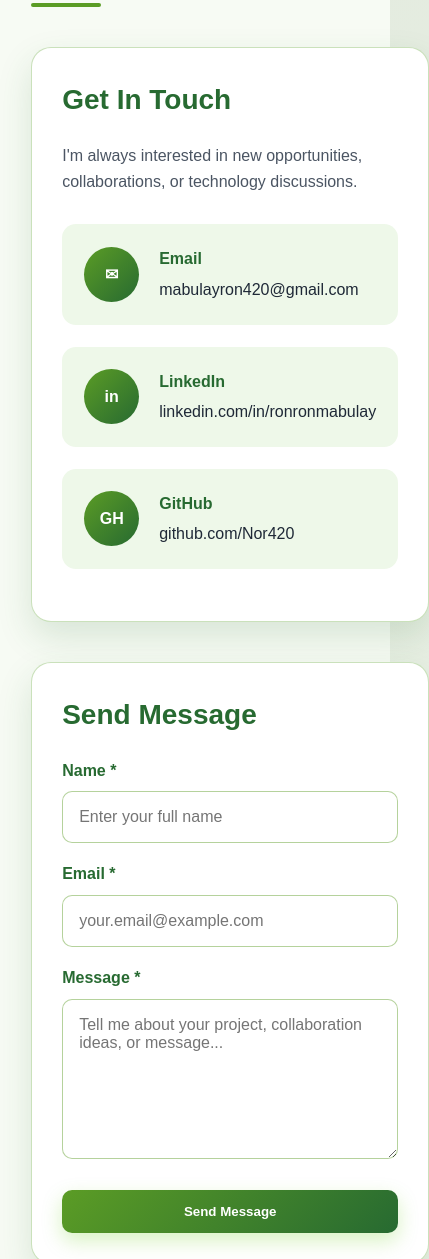
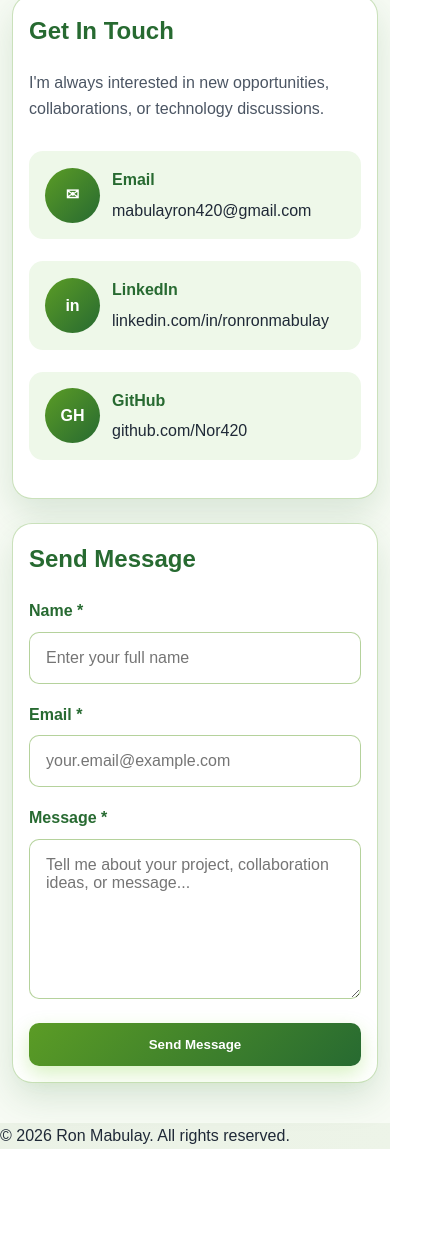
Before and after one commit to Nor420/personal-website, a plain HTML site: page index.html in a window 390 px wide. Shown: the part 3748-5007 px from the top of the page, 429 px wide, since content can reach past the window. After the commit the page ends 4897 px from the top, so only its background shows below. Drawn offline with nearby package versions, Linux system fonts and the light colour scheme.

Commit message:
Fix mobile contact form responsiveness

```diff
--- a/styles.css
+++ b/styles.css
@@ -494,3 +494,81 @@
     padding: 30px;
   }
 }
+/* =========================
+   MOBILE CONTACT FORM FIX
+   iPhone + Android
+   ========================= */
+
+html,
+body {
+  max-width: 100%;
+  overflow-x: hidden;
+}
+
+@media (max-width: 768px) {
+  .contact-section {
+    padding: 40px 12px;
+  }
+
+  .contact-container {
+    display: flex;
+    flex-direction: column;
+    width: 100%;
+    max-width: 100%;
+    gap: 24px;
+  }
+
+  .contact-info,
+  .contact-form {
+    width: 100%;
+    max-width: 100%;
+    padding: 20px;
+  }
+
+  .contact-form form {
+    width: 100%;
+  }
+
+  .contact-form input,
+  .contact-form textarea,
+  .contact-form button {
+    width: 100%;
+    max-width: 100%;
+    min-width: 0;
+    display: block;
+  }
+
+  .contact-form textarea {
+    resize: vertical;
+    overflow-wrap: break-word;
+    word-break: break-word;
+  }
+
+  .contact-item {
+    width: 100%;
+    max-width: 100%;
+    padding: 16px;
+    gap: 12px;
+  }
+
+  .contact-item a {
+    overflow-wrap: anywhere;
+    word-break: break-word;
+  }
+}
+
+@media (max-width: 430px) {
+  .contact-info,
+  .contact-form {
+    padding: 16px;
+  }
+
+  .contact-section h2 {
+    font-size: 30px;
+  }
+
+  .contact-info h3,
+  .contact-form h3 {
+    font-size: 24px;
+  }
+}
```
